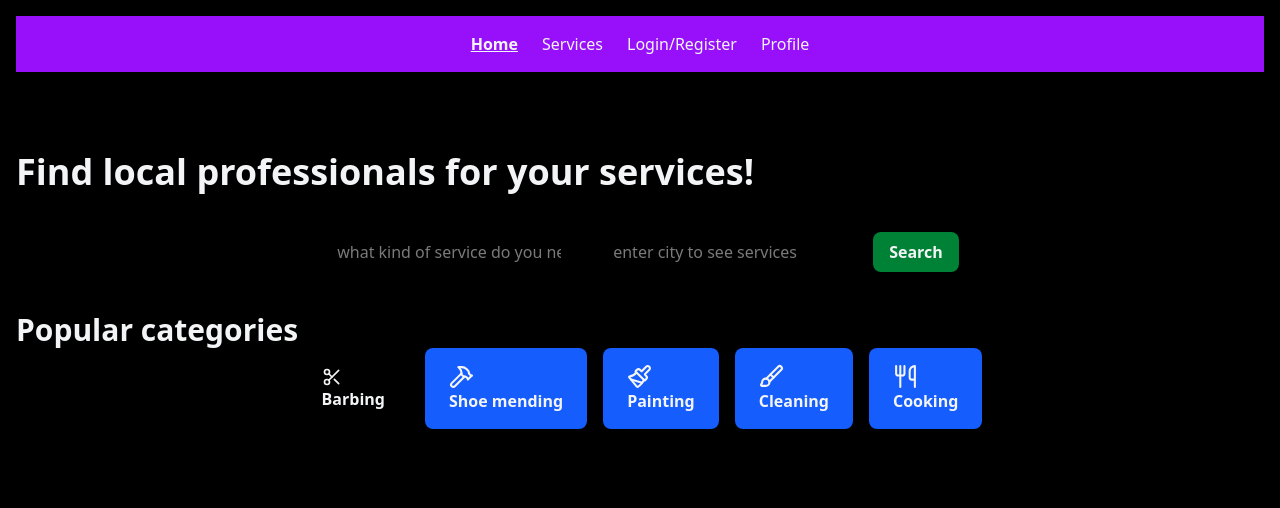
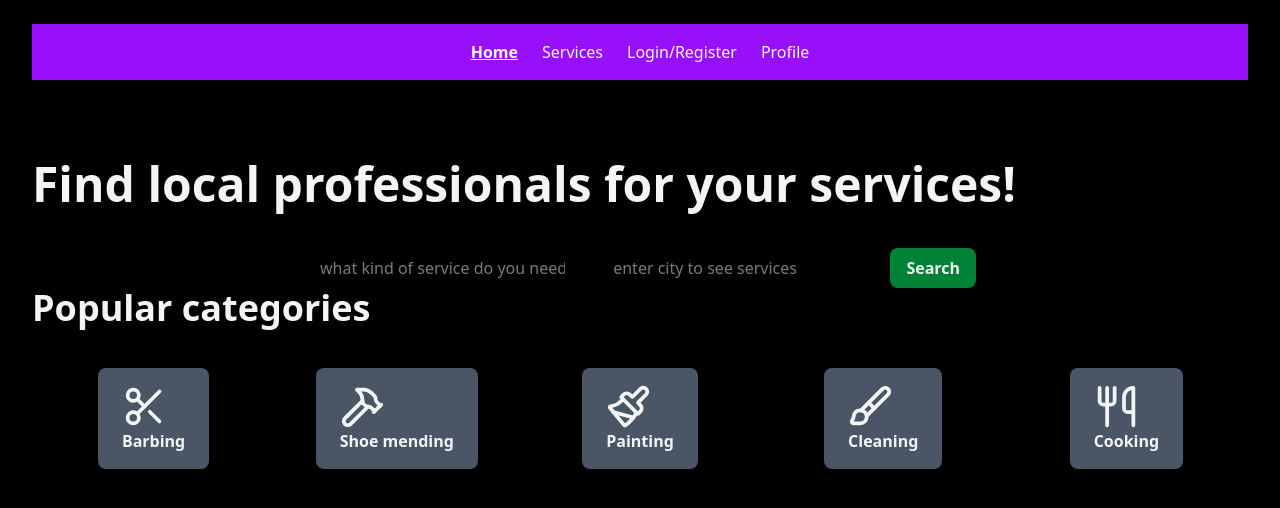
Before and after one commit to Tanko99/alx-fe-capstone, a React (Vite) app in the folder service-finder-app/: page /home in a window 1280 px wide. Shown: the top 508 px of the page. Built offline with nearby package versions, Linux system fonts and the light colour scheme; the HTML template or start-up script is replaced by a standard one.

Commit message:
homepage and servicestore: search feature fixed to search by city or sercice type

```diff
--- a/service-finder-app/src/Pages/HomePage.jsx
+++ b/service-finder-app/src/Pages/HomePage.jsx
@@ -1,95 +1,99 @@
 import { useState } from "react";
+import { useNavigate } from "react-router-dom";
 import Navbar from "../components/Navbar";
 import { Scissors, Hammer, Paintbrush, Brush, Utensils } from "lucide-react";
 import useServiceStore from "../components/serviceStore";
 
 
 
-const HomePage = () => {
+function  HomePage() {
     const [serviceType, setServiceType] = useState('');
     const [location, setLocation] = useState('');
+    const navigate = useNavigate();
 
     const { setServiceType: saveServiceType, setLocation: saveLocation, setSelectedCategory} = useServiceStore();
 
 
     const handleSubmit = (event) => {
         event.preventDefault();
-
+        console.log("submiting..");
         saveServiceType(serviceType);
         saveLocation(location);
 
-        // opens in services page
+        //delays for miliseconds to search and opens in services page
+        setTimeout(() => {
+            console.log("searchung..")
+            navigate("?services");
+        }, 100);
 
-        window.location.href = "/services";
         // this will clear the input fields
-
         setServiceType('');
         setLocation('');
     };
 
     return (
-        <div className="min-h-screen bg-black text-gray-100 md:p-4 sm:p-8">
+        <div className="min-h-screen bg-black text-gray-100 px-4 py-6 mx-auto  sm:px-8">
             <header>
                 <Navbar />
-                <h1 className="md:text-4xl sm:text-2xl text- xl  mt-20 font-bold">Find local professionals for your services!</h1>
+                <h1 className="md:text-5xl sm:text-3xl text-2xl sm:text-teft  text-center sm:text-left  mt-20 font-bold">Find local professionals for your services!</h1>
             </header>
             <div>
-                <form onSubmit={handleSubmit} className="flex justify-center gap-x-5 mt-10  ">
-                    <input className="px-4 py-2 focus:border-purple-600 focus:ring-2 focus:ring-purple-600
-                    focus:outline-none rounded-md shadow-sm w-64"
+                <form onSubmit={handleSubmit} className="flex flex-col sm:flex-row w-full mx-auto  max-w-2xl gap-x-4 sm:gap-y-4 mt-10  ">
+                    <input className="px-4 py-2 flex-1 w-full sm:w-auto focus:border-green-600 focus:ring-2 focus:ring-green-600
+                    focus:outline-none rounded-lg shadow-lg"
                     type="text"
                     value={serviceType}
                     onChange={(e) => setServiceType(e.target.value)}
                     placeholder="what kind of service do you need?"  />
 
-                    <input  className="px-4 py-2 focus:border-purple-600 focus:ring-2 focus:ring-purple-600
-                    focus:outline-none rounded-md shadow-sm w-64"
+                    <input  className="px-4 py-2 flex-1 w-full sm:w-auto focus:border-green-600 focus:ring-2 focus:ring-green-600
+                    focus:outline-none rounded-lg shadow-lg "
                     type="text"
                     value={location}
                     onChange={(e) => setLocation(e.target.value)}
                     placeholder="enter city to see services" />
 
-                    <button className="px-4 py-2 bg-green-700 rounded-lg shadow-lg font-bold" type="submit"> Search</button>
+                    <button className="px-4 py-2 bg-green-700 hover:bg-green-900 rounded-lg shadow-lg w-full sm:w-auto transition cursor-pointer font-bold" type="submit"> Search</button>
                 </form>
             </div>
             <div>
-                <h2 className="md:text-3xl sm:text-xl text-lg   mt-10 font-bold  md:text-3xl sm:text-xl">Popular categories </h2>
+                <h2 className=" text-center sm:text-left  mb-10 font-bold  md:text-4xl sm:text-3xl">Popular categories </h2>
 
              </div>
-             <div className="flex  mb-6 justify-center gap-x-4">
+             <div className="grid grid-cols-2 sm:grid-cols-3 gap--4 md:grid-cols-4 lg:grid-cols-5  justify-items-center">
                 <button onClick={() => {
                     setSelectedCategory("Barbing");
-                    window.location.href="/services";
-                }} className="bg-bgray-600 rounded-lg font-bold
-                py-4 px-6"> <Scissors size={20} /> Barbing
+                    navigate("/services");
+                }} className="bg-gray-600 rounded-lg font-bold
+                py-4 px-6"> <Scissors size={45} /> Barbing
                 </button>
                 <button onClick={() => {
                     setSelectedCategory("Shoe mending");
-                    window.location.href= "/services" ;
-                 }} className="bg-blue-600 rounded-lg font-bold
+                    navigate("/services");
+                 }} className="bg-gray-600 rounded-lg font-bold
                 py-4 px-6">
-                   <Hammer size={25} /> Shoe mending
+                   <Hammer size={45} /> Shoe mending
                  </button>
                  <button onClick={() => {
                     setSelectedCategory("Painting");
-                    window.location.href = "/services";
-                 }} className="bg-blue-600 rounded-lg font-bold
+                    navigate("/services");
+                 }} className="bg-gray-600 rounded-lg font-bold
                 py-4 px-6">
-                  <Paintbrush size={25}  /> Painting
+                  <Paintbrush size={45}  /> Painting
                  </button>
                  <button onClick={() => {
                     setSelectedCategory("Cleaning");
-                    window.location.href ="/services";
-                 }} className="bg-blue-600 rounded-lg font-bold
+                    navigate("/services");
+                 }} className="bg-gray-600 rounded-lg font-bold
                 py-4 px-6">
-                  <Brush size={25} /> Cleaning
+                  <Brush size={45} /> Cleaning
                  </button>
                  <button onClick={() => {
                     setSelectedCategory("Cooking")
-                    window.location.href = "/services"
-                 }} className="bg-blue-600 rounded-lg font-bold
+                    navigate("/services");
+                 }} className="bg-gray-600 rounded-lg font-bold
                 py-4 px-6" >
-                  <Utensils size={25} /> Cooking
+                  <Utensils size={45} /> Cooking
                  </button>
             </div>
         </div>
--- a/service-finder-app/src/components/serviceStore.js
+++ b/service-finder-app/src/components/serviceStore.js
@@ -57,7 +57,7 @@ const useServiceStore = create((set, get) => ({
     localStorage.setItem("searchServiceType", type);
     set({serviceType: type});
   },
-  searchLocation: (loc) => {
+  setLocation: (loc) => {
     localStorage.setItem("searchLocation", loc);
     set({location: loc});
   },
```
